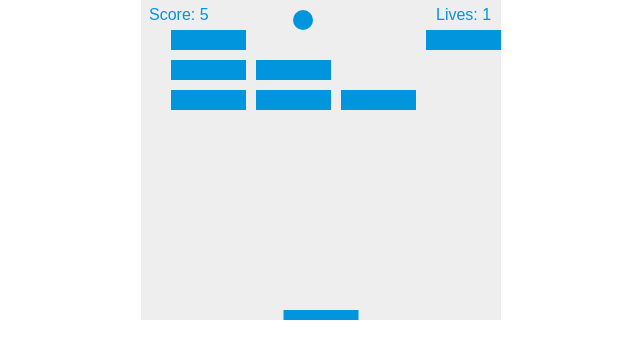
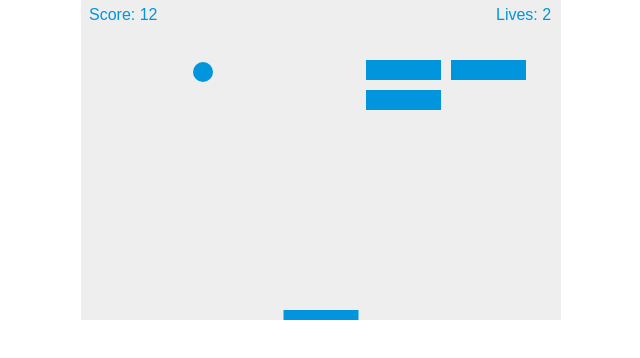
Before and after one commit to Chr1skyy/chr1skyy.github.io, a plain HTML site: page 5/index.html in a window 1280 px wide. Shown: the whole page, without its empty margins (319-959 px from the left). Drawn offline with Linux system fonts and the light colour scheme.

Commit message:
poprawka breakout

```diff
--- a/5/index.html
+++ b/5/index.html
@@ -6,7 +6,7 @@
   <link rel="stylesheet" href="style.css" />
 </head>
 <body>
-  <canvas id="myCanvas" width="360" height="320"></canvas>
+  <canvas id="myCanvas" width="480" height="320"></canvas>
   <script src="main.js"></script>
 </body>
 </html>
--- a/5/main.js
+++ b/5/main.js
@@ -105,16 +105,17 @@ function drawBricks() {
 }
 
 function collisionDetection() {
-  for (let c = 0; c < brickColumnCount; c++) {
-    for (let r = 0; r < brickRowCount; r++) {
-      let b = bricks[c][r];
+  for (var c = 0; c < brickColumnCount; c++) {
+    for (var r = 0; r < brickRowCount; r++) {
+      var b = bricks[c][r];
       if (b.status == 1) {
         if (x > b.x && x < b.x+brickWidth && y > b.y && y < b.y+brickHeight) {
           dy = -dy;
           b.status = 0;
           score++;
           if (score == brickRowCount*brickColumnCount) {
-            alert("YOU WIN, CONGRATULATIONS!");
+            alert("YOU WIN, CONGRATS!");
+            document.location.reload();
           }
         }
       }
```
